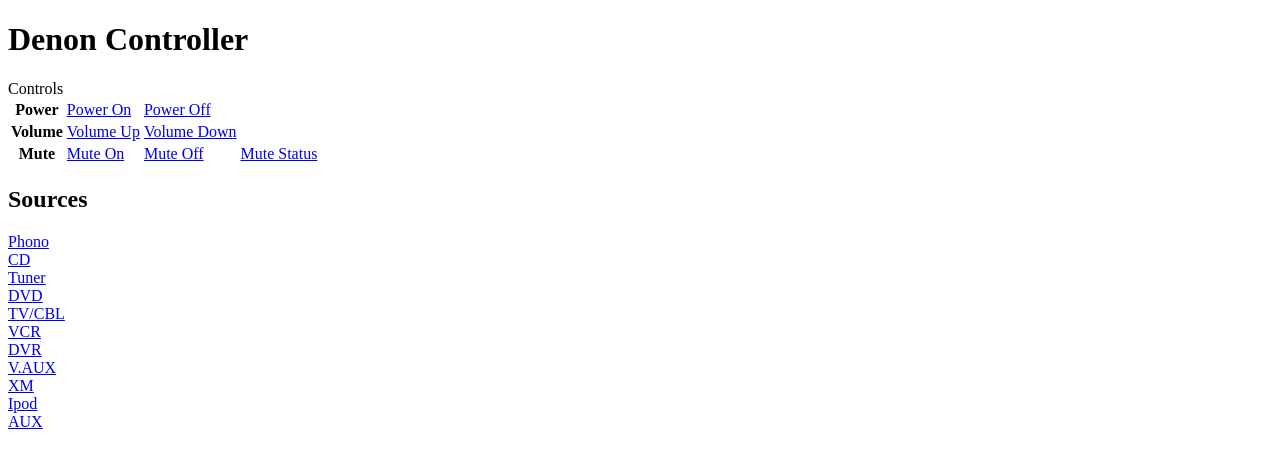
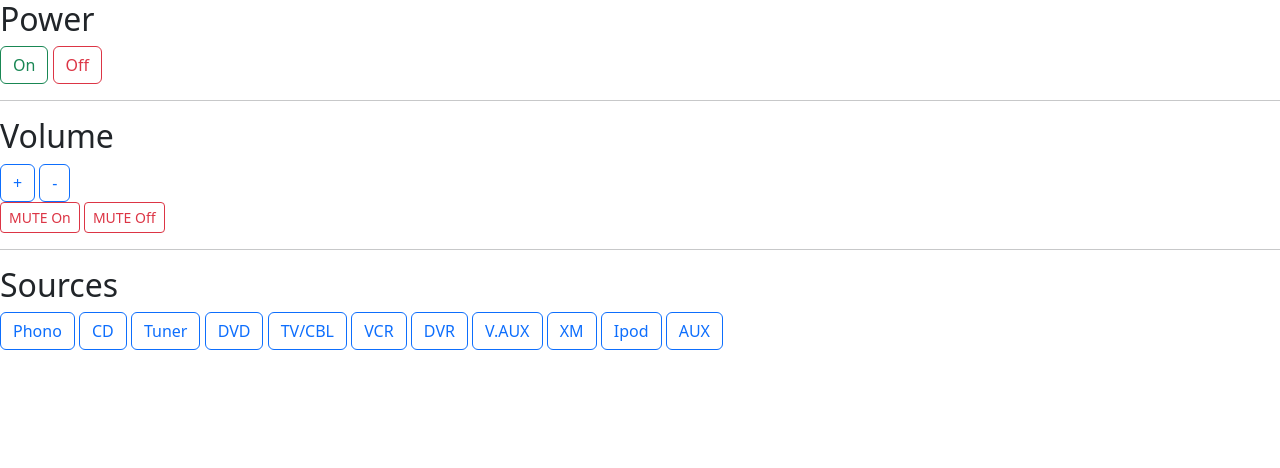
Before and after one commit to matwin04/SerialDPy, a Flask app: template templates/index.html in a window 1280 px wide. Shown: the top 468 px of the page. Run offline with Flask 3, Linux system fonts and the light colour scheme; the template is opened without the code that fills it, so the values that code supplies are empty.

Commit message:
10. Updates to HTML

```diff
--- a/templates/index.html
+++ b/templates/index.html
@@ -2,43 +2,42 @@
 <html lang="en">
 <head>
     <meta charset="UTF-8">
-    <title>Denon Controller</title>
+    <meta name="viewport" content="width=device-width, initial-scale=1.0">
+    <title>Source Selector</title>
+    <!-- Bootstrap CSS -->
+    <link href="https://cdn.jsdelivr.net/npm/bootstrap@5.3.0-alpha3/dist/css/bootstrap.min.css" rel="stylesheet">
+    <link rel="stylesheet" href="{{ url_for('static', filename='style.css') }}">
 </head>
 <body>
-    <h1>Denon Controller</h1>
-    <table>
-        <thead>Controls</thead>
-        <tr>
-            <th>Power</th>
-            <td><a href="/power/on">Power On</a></td>
-            <td><a href="/power/off">Power Off</a></td>
-        </tr>
-        <tr>
-            <th>Volume</th>
-            <td><a href="/vol/up">Volume Up</a></td>
-            <td><a href="/vol/down">Volume Down</a></td>
-        </tr>
-        <tr>
-            <th>Mute</th>
-            <td><a href="/mute/on">Mute On</a></td>
-            <td><a href="/mute/off">Mute Off</a></td>
-            <td><a href="/mute/status">Mute Status</a></td>
-        </tr>
-    </table>
 
+    </div>
+    <div id="power">
+        <h2>Power</h2>
+        <a class="btn btn-outline-success" href="/power/on">On</a>
+        <a class="btn btn-outline-danger" href="/power/off">Off</a>
+    </div><hr>
+    <div id="volume">
+        <h2>Volume</h2>
+        <a class="btn btn-outline-primary" href="/vol/up">+</a>
+        <a class="btn btn-outline-primary" href="/vol/down">-</a><br>
+
+        <a class="btn btn-outline-danger btn-sm" href="/mute/on">MUTE On</a>
+        <a class="btn btn-outline-danger btn-sm" href="/mute/off">MUTE Off</a>
+    </div>
+    <hr>
     <div id="sources">
         <h2>Sources</h2>
-        <a href="/source/PHONO">Phono</a><br>
-        <a href="/source/CD">CD</a><br>
-        <a href="/source/TUNER">Tuner</a><br>
-        <a href="/source/DVD">DVD</a><br>
-        <a href="/source/TV+CBL">TV/CBL</a><br>
-        <a href="/source/VCR">VCR</a><br>
-        <a href="/source/DVR">DVR</a><br>
-        <a href="/source/VAUX">V.AUX</a><br>
-        <a href="/source/XM">XM</a><br>
-        <a href="/source/IPod">Ipod</a><br>
-        <a href="/source/AUX">AUX</a><br>
+        <a class="btn btn-outline-primary" href="/source/PHONO">Phono</a>
+        <a class="btn btn-outline-primary" href="/source/CD">CD</a>
+        <a class="btn btn-outline-primary" href="/source/TUNER">Tuner</a>
+        <a class="btn btn-outline-primary" href="/source/DVD">DVD</a>
+        <a class="btn btn-outline-primary" href="/source/TV+CBL">TV/CBL</a>
+        <a class="btn btn-outline-primary" href="/source/VCR">VCR</a>
+        <a class="btn btn-outline-primary" href="/source/DVR">DVR</a>
+        <a class="btn btn-outline-primary" href="/source/VAUX">V.AUX</a>
+        <a class="btn btn-outline-primary" href="/source/XM">XM</a>
+        <a class="btn btn-outline-primary" href="/source/IPod">Ipod</a>
+        <a class="btn btn-outline-primary" href="/source/AUX">AUX</a>
     </div>
 </body>
 </html>
```
Also changed, not shown: server.py (+7 -1 lines).
